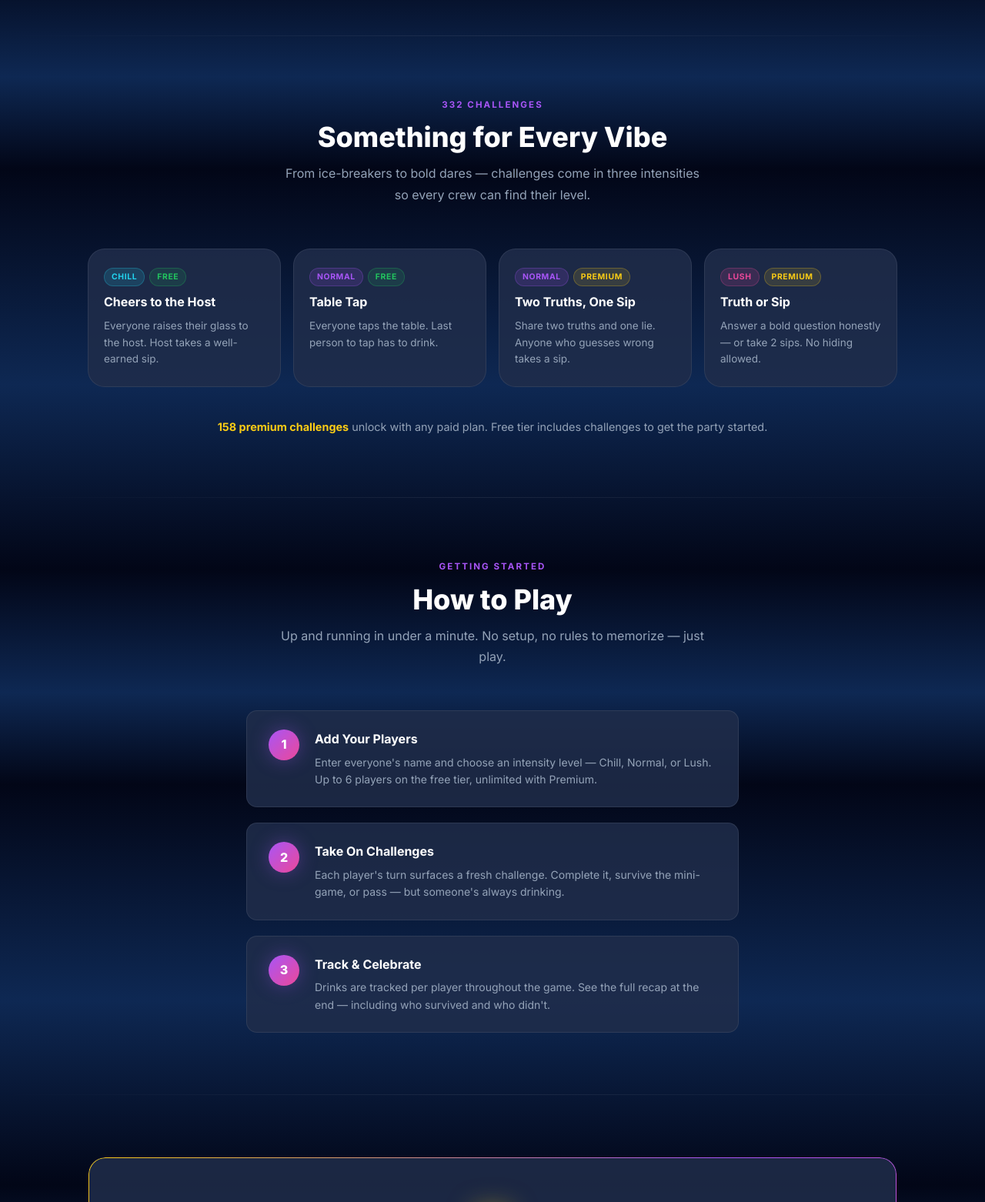
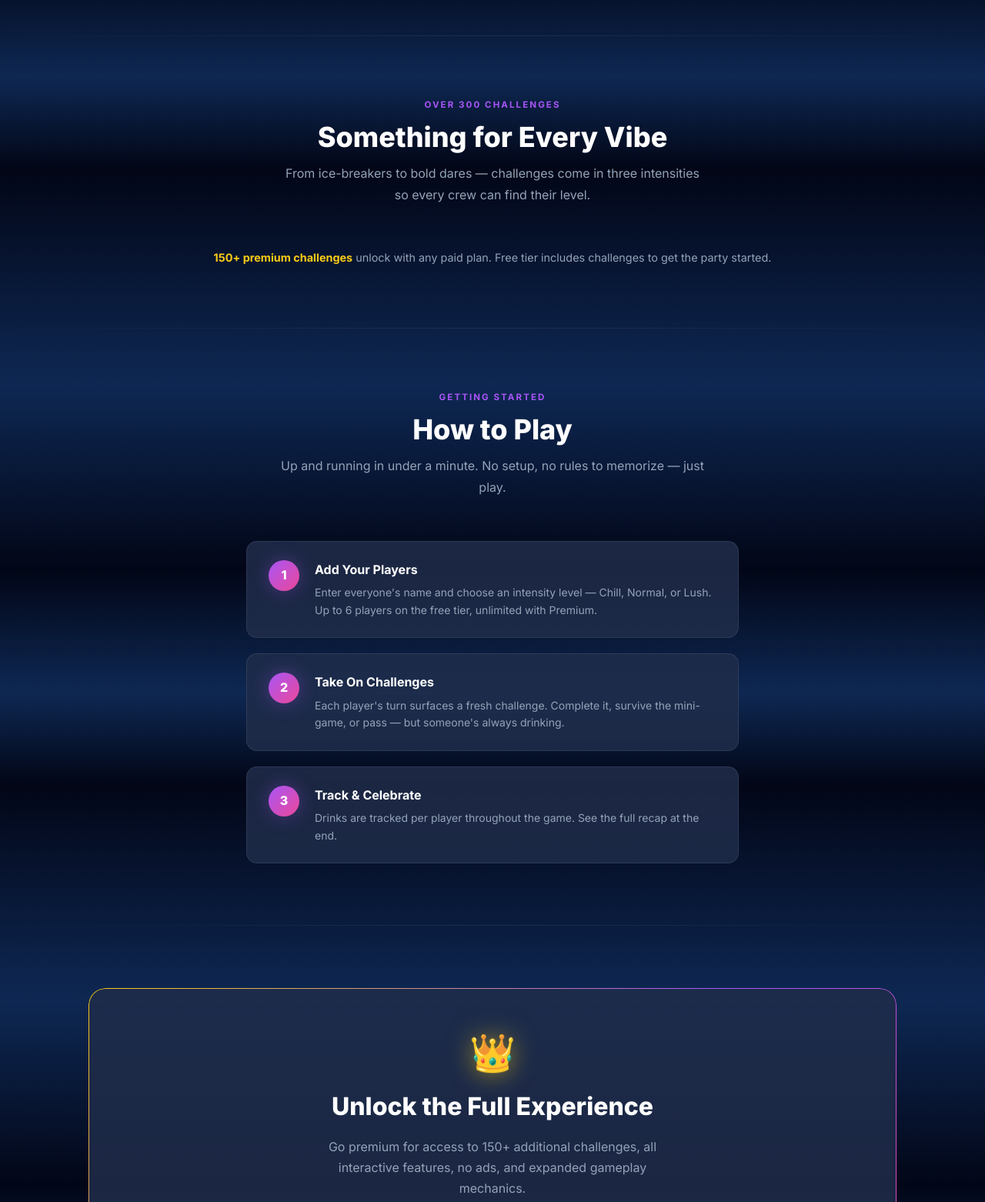
Before and after one commit to wajank13/tap-party-site, a plain HTML site: page index.html in a window 1280 px wide. Shown: the part 1380-2942 px from the top of the page at 77% size. Drawn offline with Linux system fonts and the light colour scheme.

Commit message:
Update index.html

```diff
--- a/index.html
+++ b/index.html
@@ -3,7 +3,7 @@
 <head>
   <meta charset="UTF-8" />
   <meta name="viewport" content="width=device-width, initial-scale=1.0" />
-  <meta name="description" content="Tap Party — The ultimate social drinking game. 332 challenges, dice, coin flips, timers, and more. Available on iOS and Android." />
+  <meta name="description" content="Tap Party — The ultimate social drinking game. Over 300 challenges, dice, coin flips, timers, and more. Available on iOS and Android." />
   <meta property="og:title" content="Tap Party — The Ultimate Social Drinking Game" />
   <meta property="og:description" content="Turn any gathering into a party with interactive challenges, dice rolls, coin flips, and more." />
   <meta property="og:type" content="website" />
@@ -142,14 +142,14 @@
   <!-- ── Challenge Examples ── -->
   <section class="features" id="challenges">
     <div class="container">
-      <p class="section-label">332 Challenges</p>
+      <p class="section-label">Over 300 Challenges</p>
       <h2 class="section-title">Something for Every Vibe</h2>
       <p class="section-desc">
         From ice-breakers to bold dares — challenges come in three intensities
         so every crew can find their level.
       </p>
 
-      <div class="challenges__grid">
+ <!--     <div class="challenges__grid">
         <div class="challenge-card">
           <div class="challenge-card__tags">
             <span class="tag tag--chill">Chill</span>
@@ -194,10 +194,11 @@
           </div>
         </div>
       </div>
+-->
+      <p class="challenges__cta">
+        <strong>150+ premium challenges</strong> unlock with any paid plan. Free tier includes challenges to get the party started.
+      </p>
 
-      <p class="challenges__cta">
-        <strong>158 premium challenges</strong> unlock with any paid plan. Free tier includes challenges to get the party started.
-      </p>
     </div>
   </section>
 
@@ -241,7 +242,7 @@
             <div class="step__title">Track &amp; Celebrate</div>
             <div class="step__desc">
               Drinks are tracked per player throughout the game. See the full recap
-              at the end — including who survived and who didn't.
+              at the end.
             </div>
           </div>
         </div>
@@ -258,7 +259,7 @@
         <div class="premium__crown">👑</div>
         <h2 class="premium__title">Unlock the Full Experience</h2>
         <p class="premium__desc">
-          Go premium for access to 158 additional challenges, all interactive
+          Go premium for access to 150+ additional challenges, all interactive
           features, no ads, and expanded gameplay mechanics.
         </p>
 
@@ -268,7 +269,7 @@
         </div>
 
         <ul class="premium__perks">
-          <li><span class="perk-check">✓</span> 158 exclusive challenges</li>
+          <li><span class="perk-check">✓</span> 150+ exclusive challenges</li>
           <li><span class="perk-check">✓</span> All interactive mini-games</li>
           <li><span class="perk-check">✓</span> Ad-free experience</li>
           <li><span class="perk-check">✓</span> Unlimited players</li>
```
